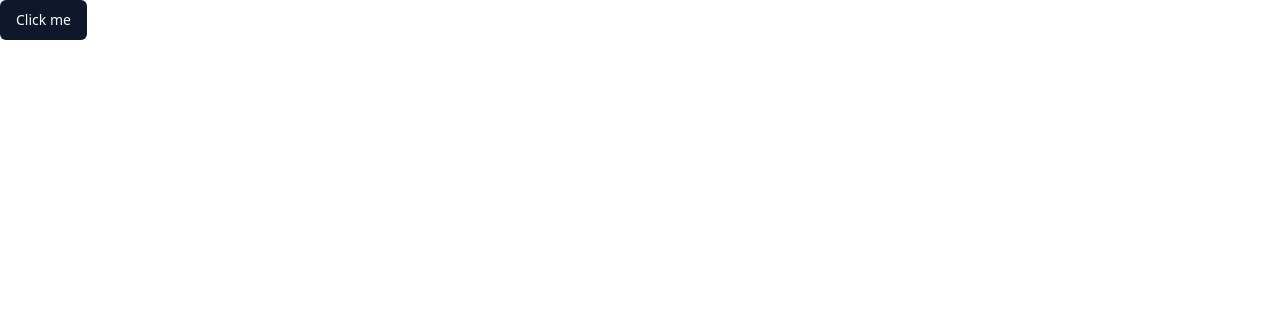
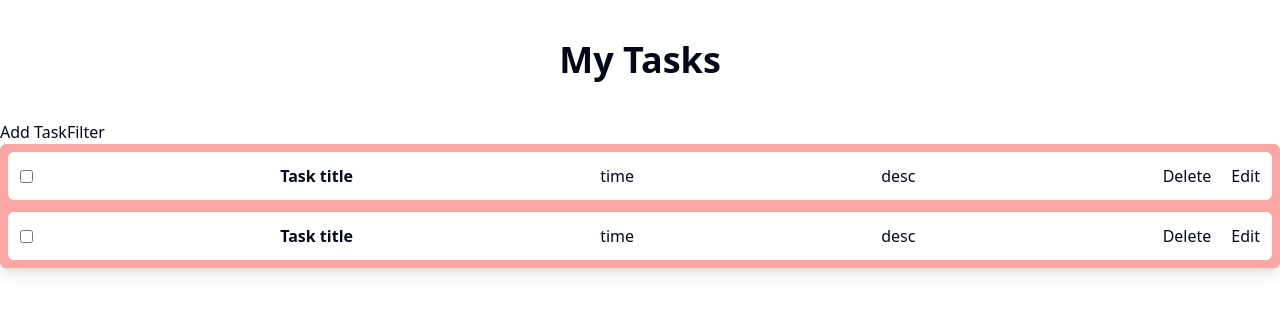
Before and after one commit to rirefat/taskMaster-frontend, a React (Vite) app: page / in a window 1280 px wide. Shown: the top 314 px of the page. Built offline with nearby package versions, Linux system fonts and the light colour scheme.

Commit message:
done Todo Components Basic Structure

```diff
--- a/src/App.tsx
+++ b/src/App.tsx
@@ -1,10 +1,10 @@
-import { Button } from "./components/ui/button";
+import Todos from "./pages/Todos";
 
 const App = () => {
   return (
     <div>
-    <Button>Click me</Button>
-  </div>
+     <Todos/>
+    </div>
   );
 };
 
--- /dev/null
+++ b/src/components/todo/EmptyCard.tsx
@@ -0,0 +1,11 @@
+
+
+const EmptyCard = () => {
+    return (
+        <div className="bg-white rounded-md p-3">
+            <p className="font-semibold text-center">There is no pending task!!</p>
+        </div>
+    );
+};
+
+export default EmptyCard;
--- /dev/null
+++ b/src/components/todo/TodoCard.tsx
@@ -0,0 +1,19 @@
+
+
+const TodoCard = () => {
+    return (
+        <div className="bg-white rounded-md flex justify-between items-center p-3">
+            <input type="checkbox" name="" id="" />
+            <p className="font-semibold">Task title</p>
+            <p>time</p>
+            <p>desc</p>
+
+            <div className="space-x-5">
+                <button>Delete</button>
+                <button>Edit</button>
+            </div>
+        </div>
+    );
+};
+
+export default TodoCard;
--- /dev/null
+++ b/src/components/todo/TodoContainer.tsx
@@ -0,0 +1,21 @@
+// import EmptyCard from "./EmptyCard";
+import TodoCard from "./TodoCard";
+
+const TodoContainer = () => {
+    return (
+        <div>
+            <div>
+                <button>Add Task</button>
+                <button>Filter</button>
+            </div>
+
+            <div className="bg-red-300 p-2 w-full h-full rounded-md space-y-3 shadow-lg">
+                <TodoCard/>
+                <TodoCard/>
+                {/* <EmptyCard/> */}
+            </div>
+        </div>
+    );
+};
+
+export default TodoContainer;
--- /dev/null
+++ b/src/components/ui/Container.tsx
@@ -0,0 +1,14 @@
+import { ReactNode } from "react";
+
+type TContainerProps = {
+    children: ReactNode,
+}
+const Container = ({ children }: TContainerProps) => {
+    return (
+        <div className="h-screen mx-auto max-w-7xl ">
+            {children}
+        </div>
+    );
+};
+
+export default Container;
--- /dev/null
+++ b/src/pages/Todos.tsx
@@ -0,0 +1,14 @@
+import TodoContainer from "@/components/todo/TodoContainer";
+import Container from "@/components/ui/Container";
+
+
+const Todos = () => {
+    return (
+        <Container>
+            <h1 className="text-center text-4xl py-10 font-semibold">My Tasks</h1>
+            <TodoContainer />
+        </Container>
+    );
+};
+
+export default Todos;
--- a/vite.config.ts
+++ b/vite.config.ts
@@ -8,5 +8,6 @@ export default defineConfig({
     alias: {
       "@": path.resolve(__dirname, "./src"),
     },
+    extensions: ['.js', '.jsx', '.ts', '.tsx'],
   },
 })
```
